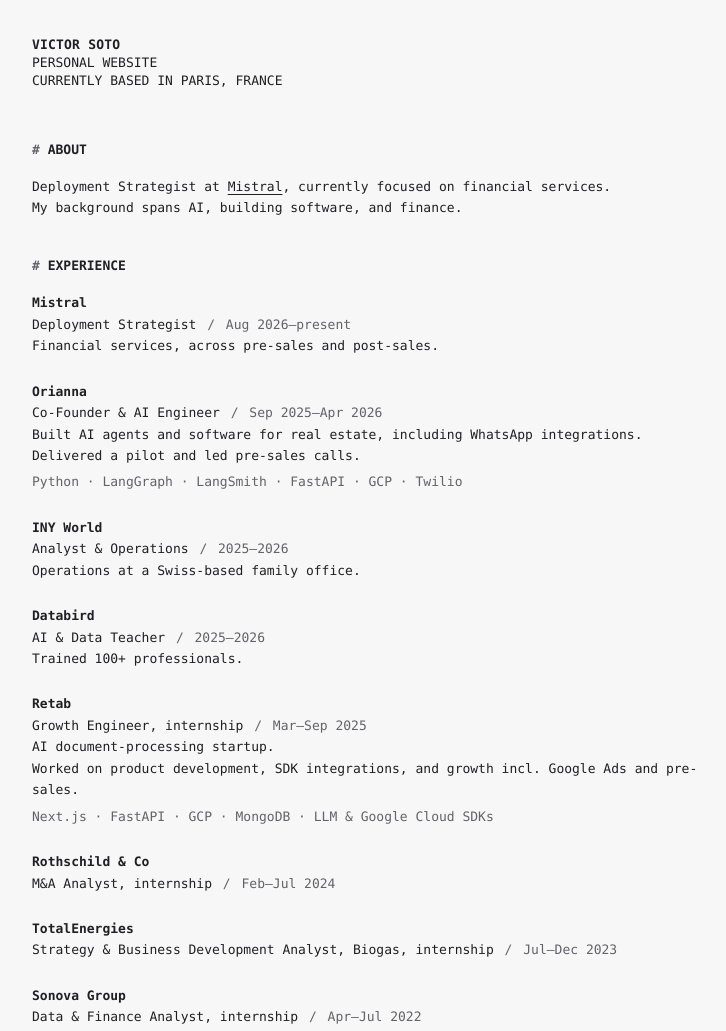
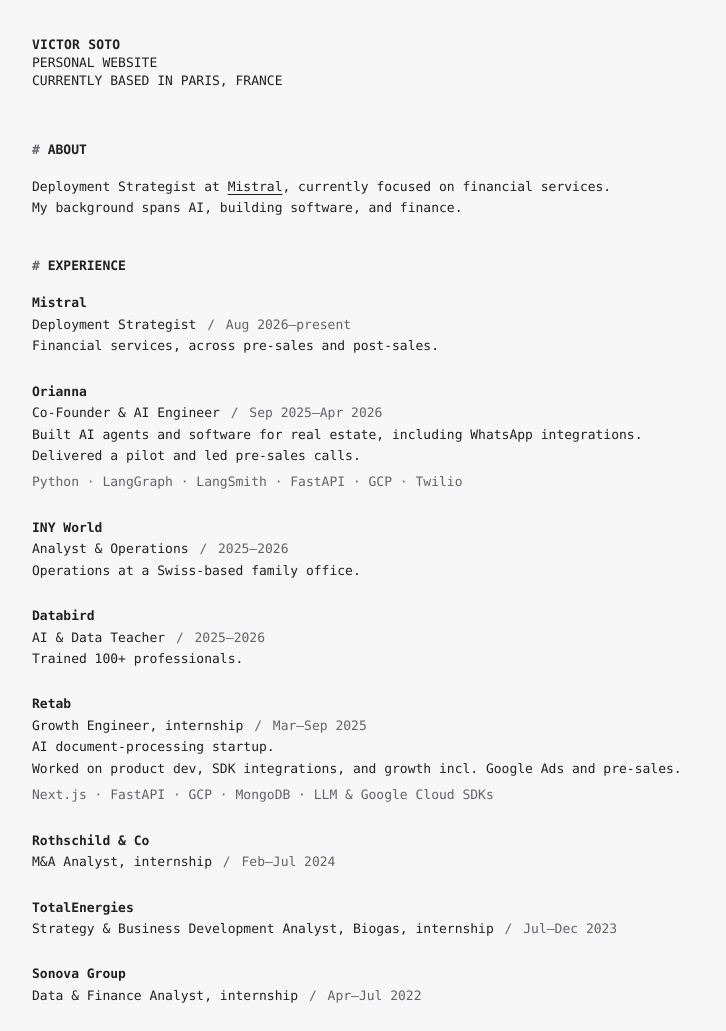
Before and after one commit to victorsotofr/victorsotofr.github.io, a plain HTML site: page index.html in a window 1280 px wide. Shown: the top 1031 px of the page, without its empty margins (16-742 px from the left). Drawn offline with Linux system fonts and the light colour scheme.

Commit message:
Use product dev to keep Retab description compact

```diff
--- a/index.html
+++ b/index.html
@@ -57,7 +57,7 @@
           <h3>Retab</h3>
           <p>Growth Engineer, internship <span class="separator" aria-hidden="true">/</span> <span class="date">Mar–Sep 2025</span></p>
           <p class="detail">AI document-processing startup.</p>
-          <p class="detail">Worked on product development, SDK integrations, and growth incl. Google Ads and pre-sales.</p>
+          <p class="detail">Worked on product dev, SDK integrations, and growth incl. Google Ads and pre-sales.</p>
           <p class="stack">Next.js · FastAPI · GCP · MongoDB · LLM &amp; Google Cloud SDKs</p>
         </li>
         <li>
```
